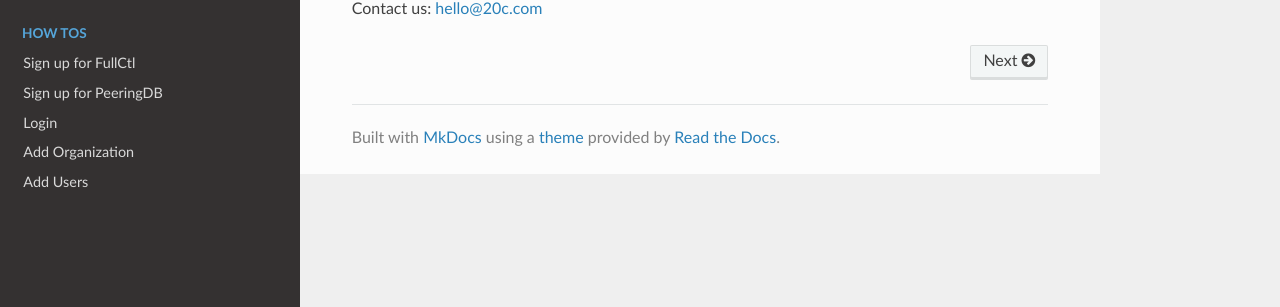
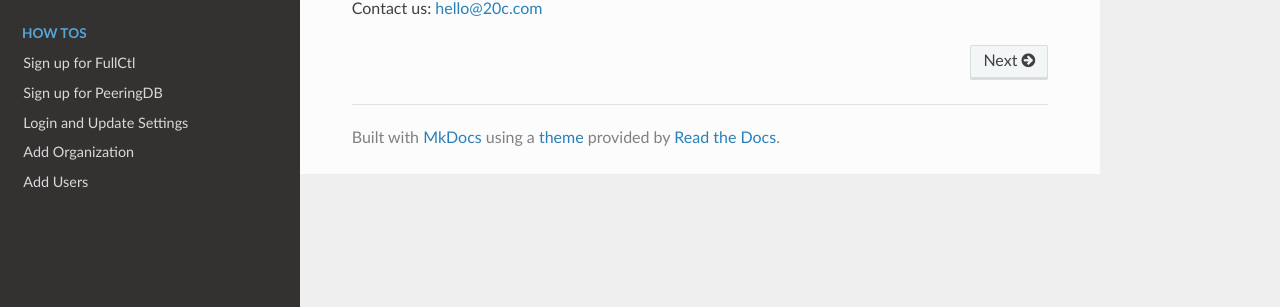
Before and after one commit to fullctl/docs.fullctl.com, an MkDocs documentation site: the page built from docs/index.md, in a window 1280 px wide. Shown: the part 235-542 px from the top of the page. Built offline with MkDocs 1.6.1, drawn with Linux system fonts in a browser that asks for light colours; nearby versions of some CDN libraries.

Commit message:
Update mkdocs.yml

```diff
--- a/mkdocs.yml
+++ b/mkdocs.yml
@@ -14,6 +14,6 @@ nav:
   - How Tos:
     - Sign up for FullCtl: HowTos/Sign-up-for-account.md
     - Sign up for PeeringDB: HowTos/Sign-up-for-PeeringDB.md
-    - Login: HowTos/LogIn.md
+    - Login and Update Settings: HowTos/LogIn.md
     - Add Organization: HowTos/Add-Organization.md
     - Add Users: HowTos/Add-Users.md
```
